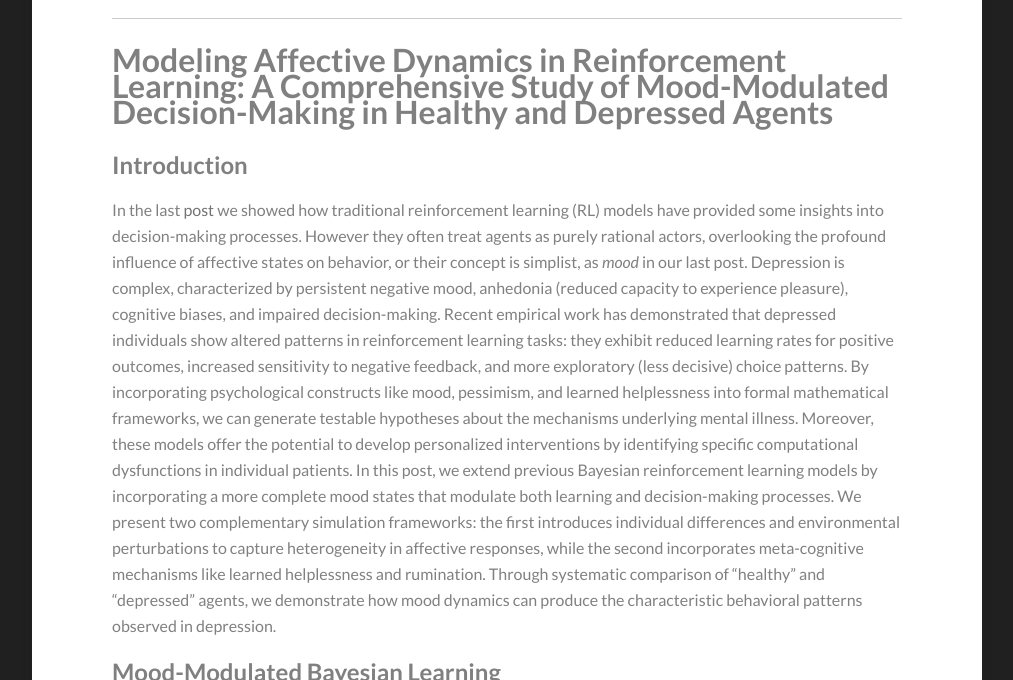
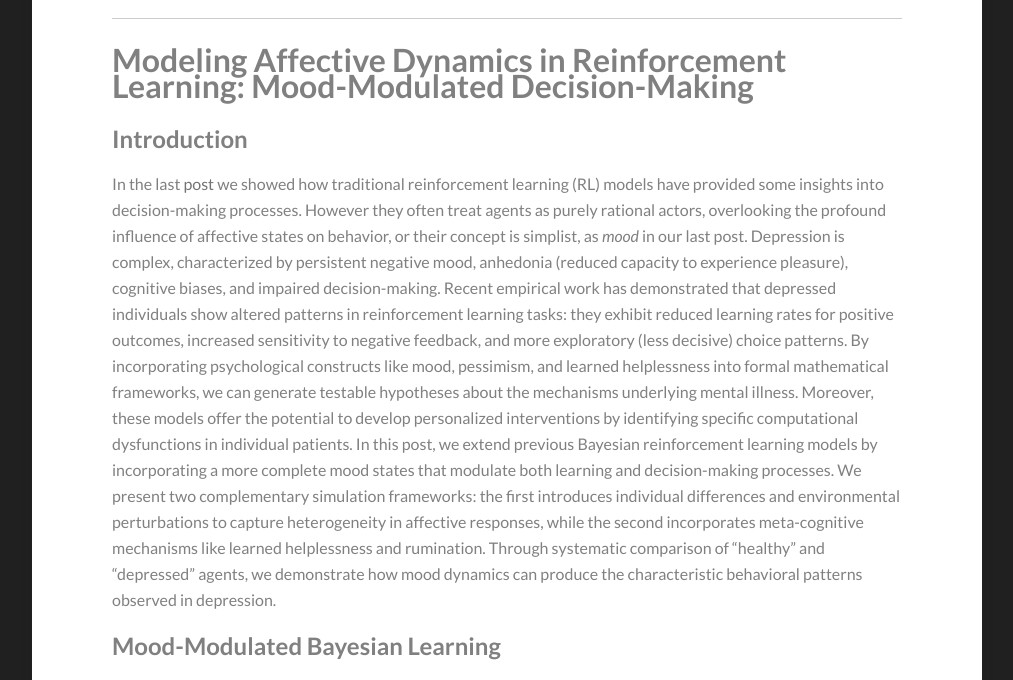
Before and after one commit to Kamran-Afzali/Kamran-Afzali.github.io, a Jekyll site: the page built from _posts/2026-07-24-Q-Learning_DEP_2.md, in a window 1280 px wide and 900 px high, scrolled down 843 px, cut to the strip 220-900 px from the top of the window. Shown: the whole strip, without its empty margins (133-1146 px from the left). Built offline with Jekyll 4.4.1, drawn with Linux system fonts in a browser that asks for light colours; formulas are drawn with MathJax 3.

Commit message:
Update 2026-07-24-Q-Learning_DEP_2.md

```diff
--- a/_posts/2026-07-24-Q-Learning_DEP_2.md
+++ b/_posts/2026-07-24-Q-Learning_DEP_2.md
@@ -7,7 +7,7 @@ tags: [Computational psychiatry, Decision-Making, Reinforcement learning]
 date-string: July 2026
 ---
 
-# Modeling Affective Dynamics in Reinforcement Learning: A Comprehensive Study of Mood-Modulated Decision-Making in Healthy and Depressed Agents
+# Modeling Affective Dynamics in Reinforcement Learning: Mood-Modulated Decision-Making
 
 ## Introduction
 
```
